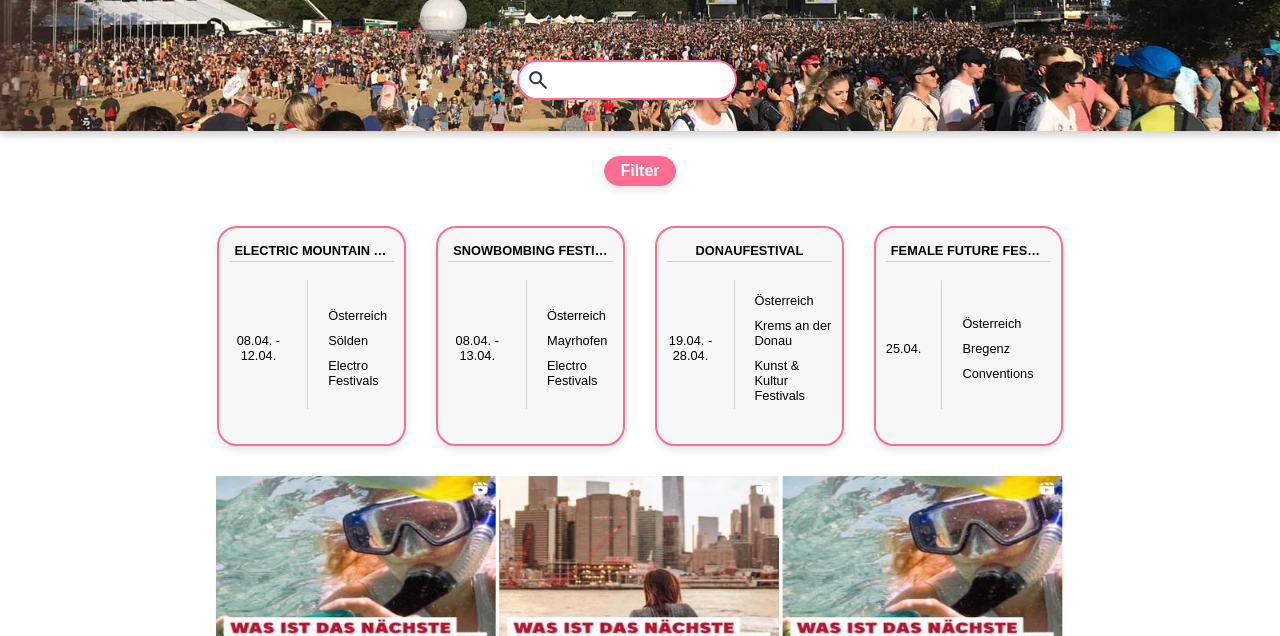
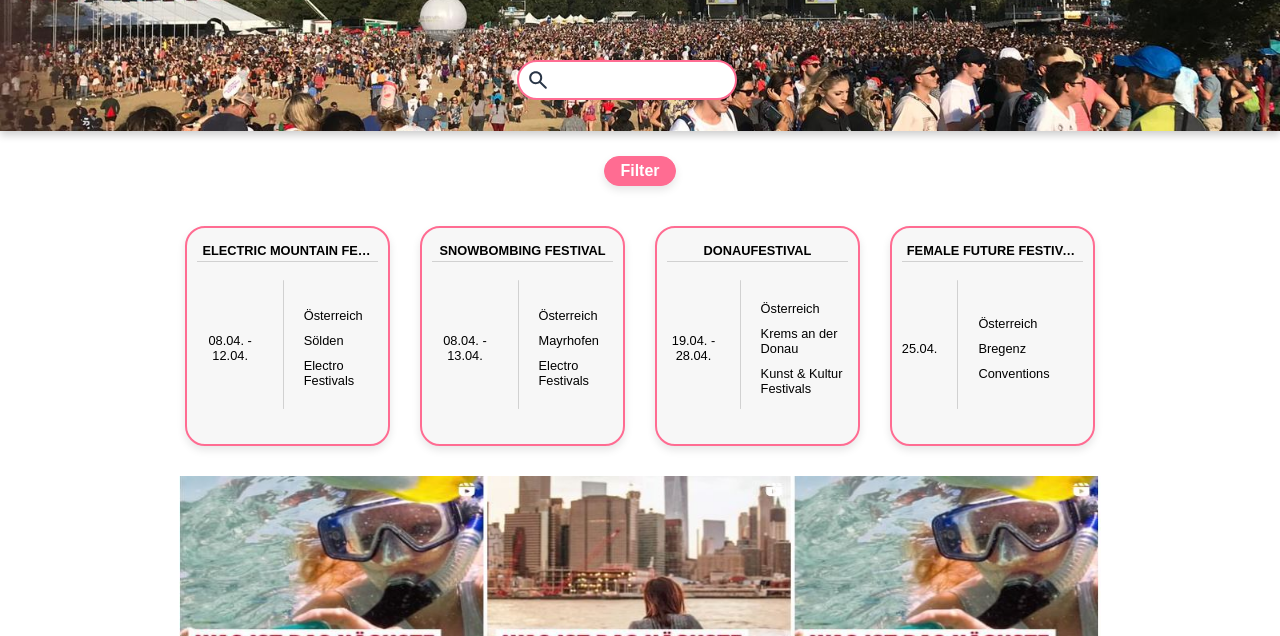
Before and after one commit to lukasbuschdev/FestivalKalenderNEW, a plain HTML site: page index/index.html in a window 1280 px wide. Shown: the part 164-800 px from the top of the page. Drawn offline with Linux system fonts and the light colour scheme.

Commit message:
fixed 'event-card' responsive design

```diff
--- a/index/index.css
+++ b/index/index.css
@@ -5,7 +5,7 @@
 #content {
     height: fit-content;
     width: 100%;
-    max-width: 1200px;
+    max-width: 1440px;
     padding: 0 10%;
     align-self: center;
 }
@@ -190,12 +190,18 @@
     height: 220px;
     aspect-ratio: 2/1;
     width: 20%;
-    min-width: 150px;
+    min-width: 175px;
     border: 2px solid var(--clr-pink);
     border-radius: 20px;
     padding: 10px;
     background-color: var(--clr-bg-light);
     box-shadow: 0 4px 8px 0 rgba(0, 0, 0, 0.1);
+}
+
+@media(max-width: 1000px) {
+    .event-card {
+        width: 40%;
+    }
 }
 
 @media(max-width: 900px) {
```
